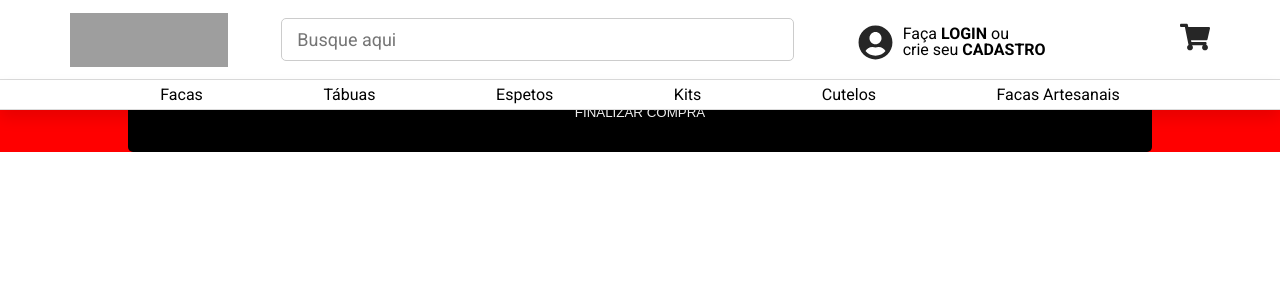
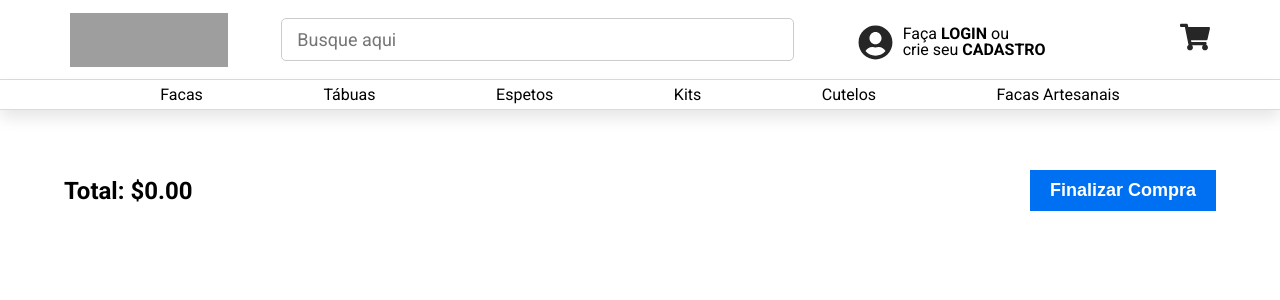
Before and after one commit to kadioba/-projeto15-churrasbyte-front, a React (Create React App) app: page /cart in a window 1280 px wide. Shown: the top 300 px of the page. Built offline with nearby package versions, Linux system fonts and the light colour scheme; grey boxes are pictures that could not be loaded.

Commit message:
feat: Pagina do cart

```diff
--- a/src/pages/Admin/ProductList.js
+++ b/src/pages/Admin/ProductList.js
@@ -24,6 +24,10 @@ export default function ProductList() {
         })
     }
 
+    function goToProduct(id) {
+        navigate(`/product/${id}`)
+    }
+
     return (
         <TableContainer>
             <TitleAdmin>Produtos</TitleAdmin>
@@ -41,7 +45,7 @@ export default function ProductList() {
                 <tbody>
                     {products.map((product) => (
                         <tr key={product._id}>
-                            <TableCell>{product.name}</TableCell>
+                            <TableCell onClick={() => goToProduct(product._id)}>{product.name}</TableCell>
                             <TableCell>{product.description}</TableCell>
                             <TableCell>{product.price}</TableCell>
                             <TableCell>{product.category}</TableCell>
--- a/src/pages/CartPage/CartPage.js
+++ b/src/pages/CartPage/CartPage.js
@@ -1,37 +1,154 @@
 import styled from "styled-components"
 import CartContext from "../../contexts/CartContext";
-import { useContext } from "react";
+import { useContext, useEffect } from "react";
 import { useState } from "react";
+import AuthContext from "../../contexts/AuthContext";
+import axios from "axios";
 
 export default function CartPage() {
 
+    const { cart, setCart } = useContext(CartContext)
+    const { token, setToken } = useContext(AuthContext)
+
+    const [cartToMap, setCartToMap] = useState(null)
+    console.log(cartToMap)
+
+    useEffect(() => {
+        if (token === null || token === undefined || token === "") {
+            setCartToMap(cart)
+        }
+        if (token) {
+            const config = {
+                headers: {
+                    "Authorization": `Bearer ${token}`
+                }
+            }
+            const promisse = axios.get(`${process.env.REACT_APP_API_URL}/get-cart`, config)
+
+            promisse.then((res) => {
+                setCartToMap(res.data)
+            })
+            promisse.catch((error) => {
+                alert(error.response.data)
+            })
+        }
+    }, []);
+
+    function getTotalPrice() {
+        let total = 0;
+        for (let i = 0; i < cartToMap.length; i++) {
+            total = total + (cartToMap[i].price * cartToMap[i].quantity)
+        }
+        return total.toFixed(2)
+    }
+
+    if (!cartToMap) return <></>
+
     return (
         <CartContainer>
-            <h1>Meu carrinho</h1>
-            <BotaoFinalizar>FINALIZAR COMPRA</BotaoFinalizar>
+            <CartItemsContainer>
+                {cartToMap.map((item) => (
+                    <CartItem key={item._id}>
+                        <CartItemImage src={item.imageURL} alt={item.name} />
+                        <CartItemInfo>
+                            <CartItemName>{item.name}</CartItemName>
+                            <CartItemPrice>${item.price}</CartItemPrice>
+                        </CartItemInfo>
+                        <CartItemActions>
+                            <CartItemButton onClick={() => console.log('CRIAR FUNCAO DE ADICIONAR 1')}>+</CartItemButton>
+                            <span>{item.quantity}</span>
+                            <CartItemButton onClick={() => console.log('CRIAR FUNCAO DE REMOVER 1')}>-</CartItemButton>
+                        </CartItemActions>
+                    </CartItem>
+                ))}
+            </CartItemsContainer>
+            <CartTotalContainer>
+                <CartTotal>Total: ${getTotalPrice()}</CartTotal>
+                <CheckoutButton onClick={() => console.log('CRIAR FUNCAO DE FINALIZAR COMPRA')}>Finalizar Compra</CheckoutButton>
+            </CartTotalContainer>
         </CartContainer>
     )
 }
 
+
 const CartContainer = styled.div`
-width: 100vw;
-background-color: red;
-display: flex;
-flex-direction: column;
-align-items: center;
-h1{
-  font-size: 2rem;
-  color: #333;
-  text-align: center;
-  margin-bottom: 40px;
-}
-`
+  width: 100%;
+  display: flex;
+  flex-direction: column;
+  align-items: center;
+  margin-top: 150px;
+`;
 
-const BotaoFinalizar = styled.button`
-width: 80%;
-height: 80px;
-background-color: black;
-color: white;
-border: none;
-border-radius: 5px;
-`
+const CartItemsContainer = styled.div`
+  width: 90%;
+  display: flex;
+  flex-direction: column;
+`;
+
+const CartItem = styled.div`
+  display: flex;
+  align-items: center;
+  border-bottom: 1px solid #ccc;
+  padding: 15px 0;
+  background-color: yellow;
+`;
+
+const CartItemImage = styled.img`
+  width: 100px;
+  margin-left: 20px;
+`;
+
+const CartItemInfo = styled.div`
+  display: flex;
+  flex-direction: column;
+  width: 60vw;
+  margin-left: 20px;
+`;
+
+const CartItemName = styled.span`
+  font-size: 18px;
+  font-weight: bold;
+  background-color: aqua;
+`;
+
+const CartItemPrice = styled.span`
+  font-size: 16px;
+  background-color: red;
+`;
+
+const CartItemActions = styled.div`
+  display: flex;
+  align-items: center;
+  margin-left: 43;
+`;
+
+const CartItemButton = styled.button`
+  border: none;
+  background-color: #f1f1f1;
+  padding: 5px 10px;
+  font-size: 16px;
+  cursor: pointer;
+`;
+
+const CartTotalContainer = styled.div`
+  width: 90%;
+  display: flex;
+  justify-content: space-between;
+  align-items: center;
+  padding: 20px 0;
+`;
+
+const CartTotal = styled.span`
+  font-size: 24px;
+  font-weight: bold;
+`;
+
+const CheckoutButton = styled.button`
+  padding: 10px 20px;
+  background-color: #0070f3;
+  color: white;
+  font-size: 18px;
+  font-weight: bold;
+  cursor: pointer;
+  border: none;
+`;
```
